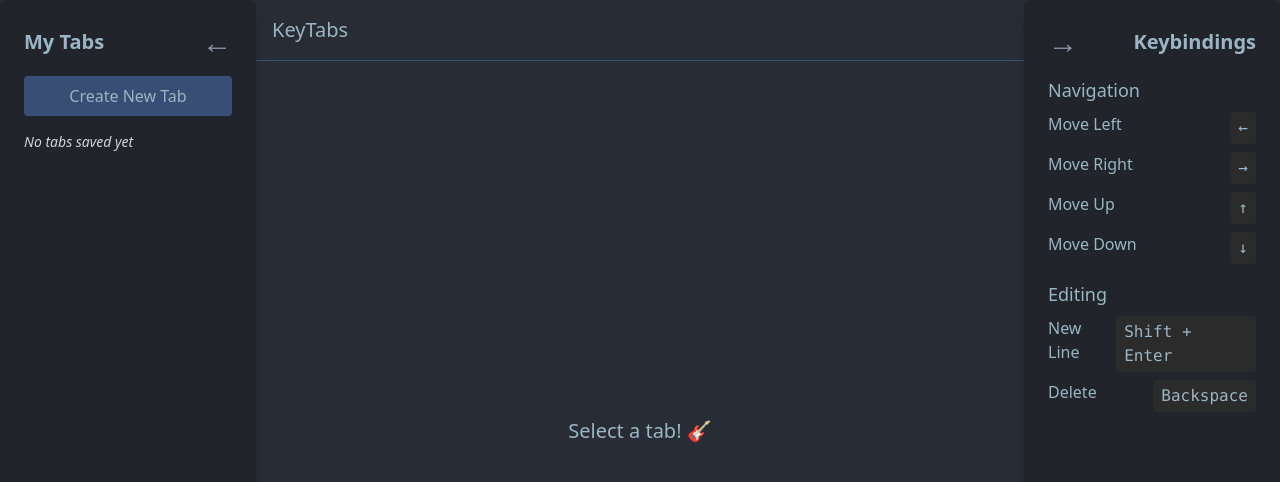
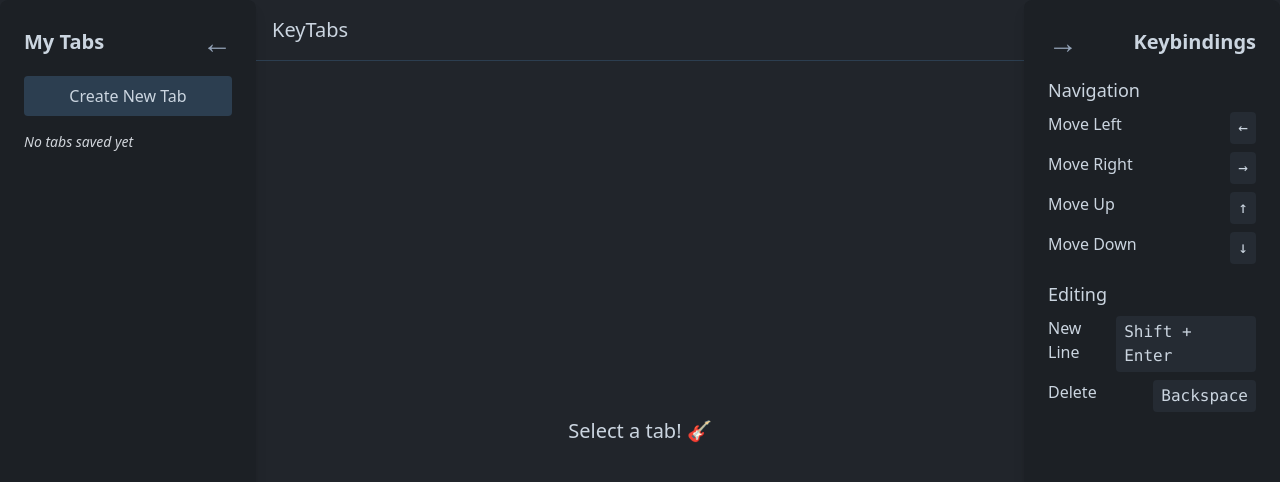
Before and after one commit to mcambria/keytabs-app, a React (Vite) app: page / in a window 1280 px wide. Shown: the top 482 px of the page. Built offline with nearby package versions, Linux system fonts and the light colour scheme.

Commit message:
slightly more dark mode on the colors

```diff
--- a/tailwind.config.js
+++ b/tailwind.config.js
@@ -8,19 +8,19 @@ export default {
     extend: {
       colors: {
         ide: {
-          bg: '#282c34',
-          panel: '#21252b',
-          highlight: '#394e75',
-          kbd: '#2b2b2b',
-          'bg-hover': '#282c34',
-          'bg-hover-hover': '#394e75',
+          bg: '#21252b',
+          panel: '#1c2025',
+          highlight: '#2c3e50',
+          kbd: '#252b33',
+          'bg-hover': '#252b33',
+          'bg-hover-hover': '#2c3e50',
           text: {
-            DEFAULT: '#9ab5c3',
-            muted: '#8e99ae',
-            accent: '#bcb37f',
-            destructive: '#af6a75'
+            DEFAULT: '#cbd5e0',
+            muted: '#94a3b8',
+            accent: '#c4a777',
+            destructive: '#b91c1c'
           },
-          cursor: '#dbb62d',
+          cursor: '#e2b93b',
         },
       },
       keyframes: {
```
